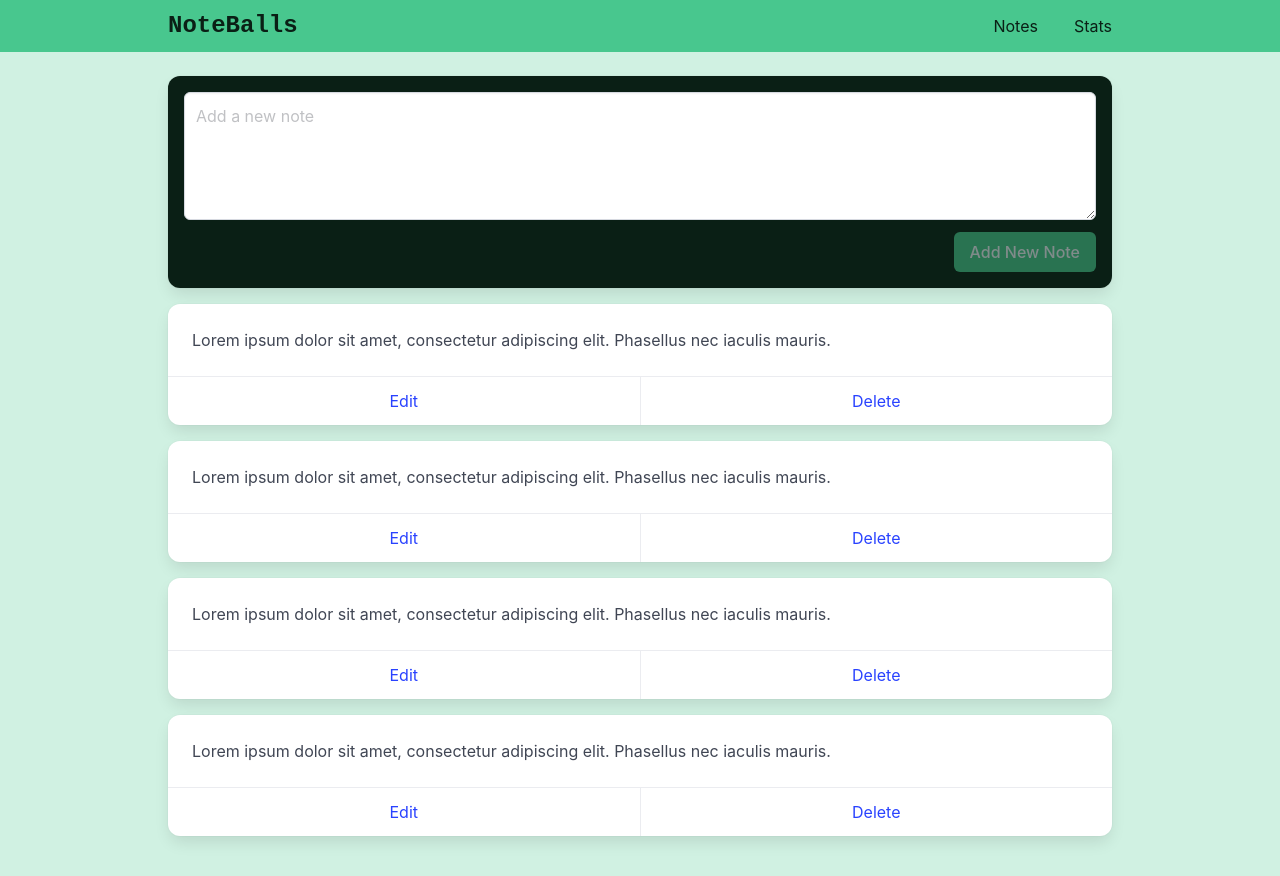
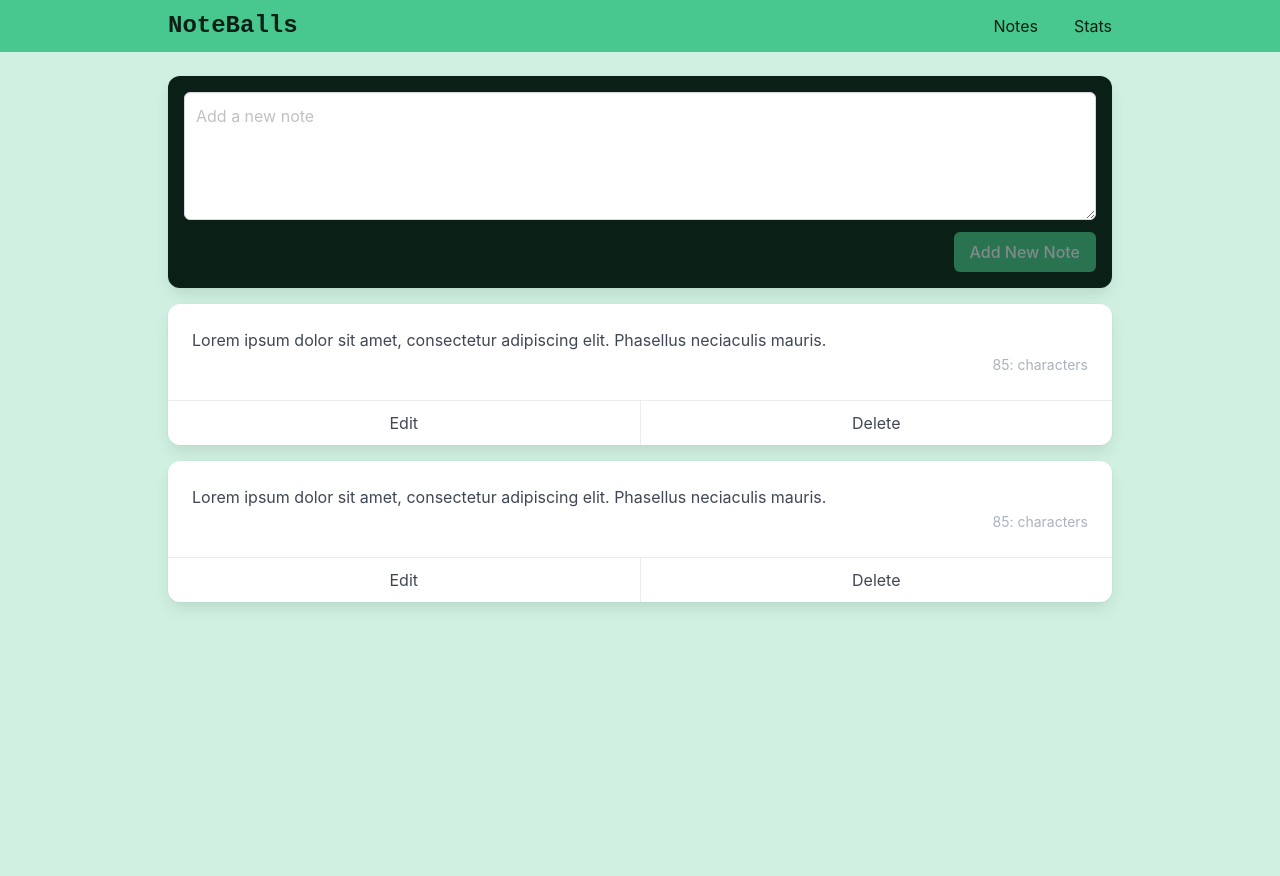
Before and after one commit to Sidone12/NoteBalls, a Vue app: page / in a window 1280 px wide. After the commit the page ends 800 px from the top, so only its background shows below. Built offline with nearby package versions, Linux system fonts and the light colour scheme.

Commit message:
update ViewNotes component to use Note component for displaying notes

```diff
--- a/src/views/ViewNotes.vue
+++ b/src/views/ViewNotes.vue
@@ -1,25 +1,37 @@
 <template>
     <div class="notes">
-        <NoteForm />
-
-        <div class="card mb-4" v-for="i in 4">
-            <div class="card-content">
-                <div class="content">
-                    Lorem ipsum dolor sit amet, consectetur adipiscing elit. Phasellus nec
-                    iaculis mauris.
-                </div>
-            </div>
-            <footer class="card-footer">
-                <a href="#" class="card-footer-item">Edit</a>
-                <a href="#" class="card-footer-item">Delete</a>
-            </footer>
-        </div>
+        <NoteForm ref="noteFormRef" @add-note="addNote" />
+        <Note v-for="note in notes" :key="note.id" :note="note" @delete-note="deleteNote" />
     </div>
 </template>
 
 <script lang="ts" setup>
 import NoteForm from '@/components/NoteForm.vue';
+import Note from '@/components/Note.vue';
+import { ref } from 'vue';
+import { NoteType } from '@/types';
 
+
+const notes = ref<NoteType[]>([{
+        id: 1,
+        content: 'Lorem ipsum dolor sit amet, consectetur adipiscing elit. Phasellus neciaculis mauris.'
+    },
+    {
+        id: 2,
+        content: 'Lorem ipsum dolor sit amet, consectetur adipiscing elit. Phasellus neciaculis mauris.'
+    },
+]);
+
+const noteFormRef = ref<InstanceType<typeof NoteForm> | null>(null);
+
+const addNote = (note: NoteType) => {
+    notes.value.unshift(note);
+    noteFormRef.value?.focusInput();
+};
+
+const deleteNote = (id: number) => {
+    notes.value = notes.value.filter(note => note.id !== id);
+};
 </script>
 
 
```
